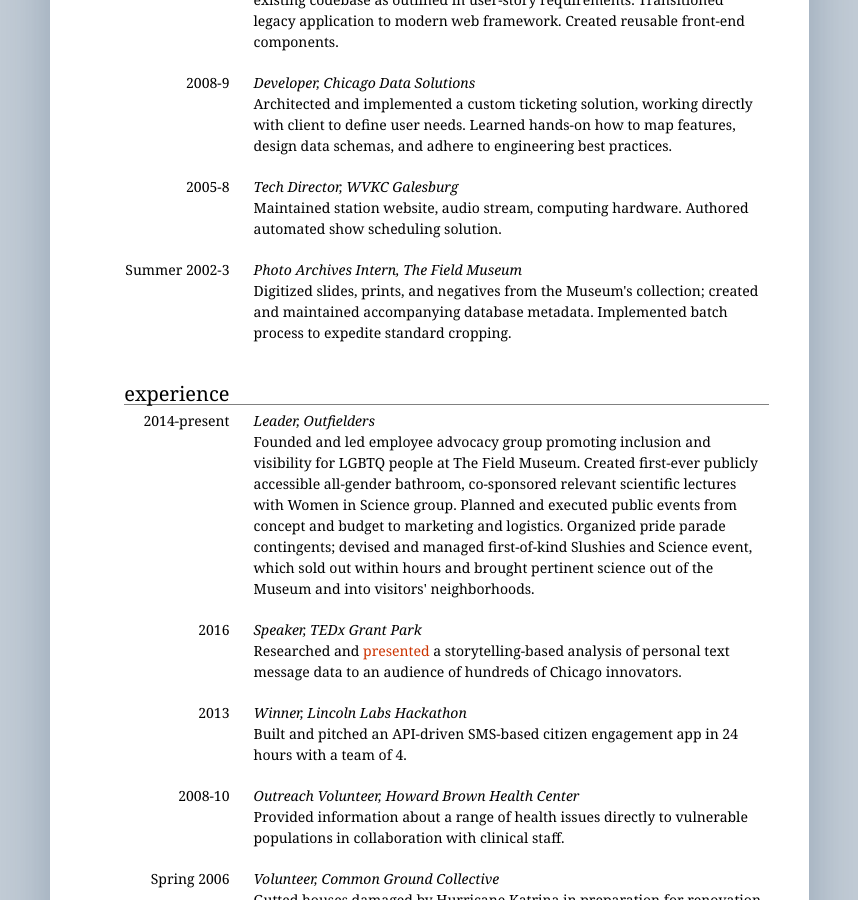
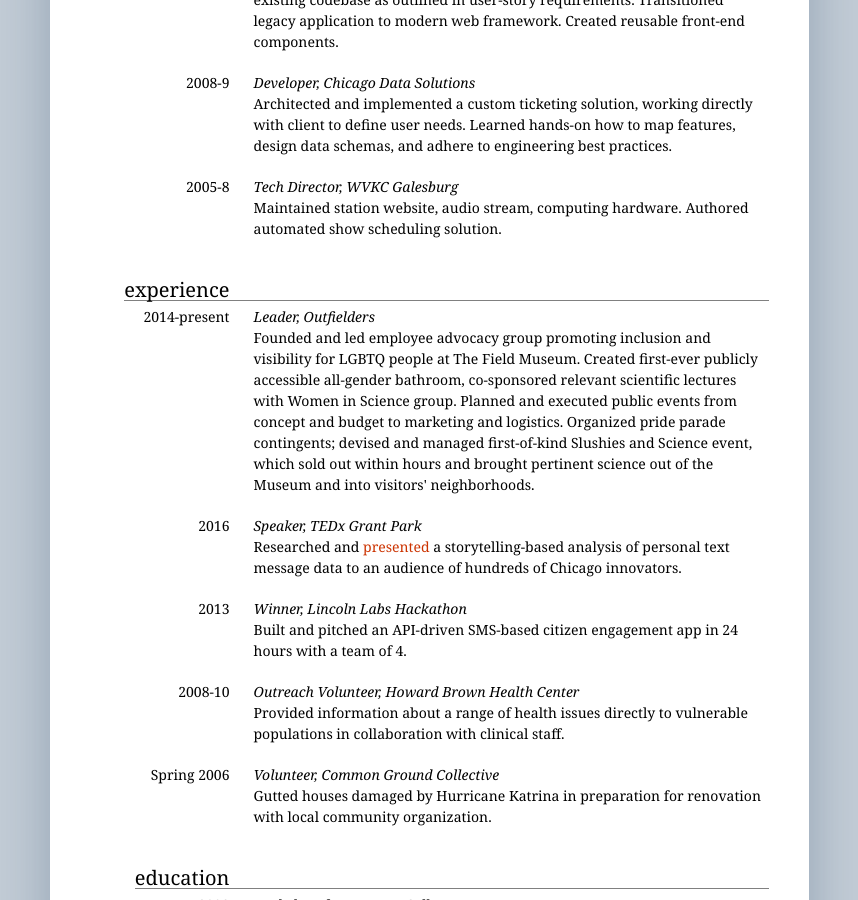
Before and after one commit to telegraham/resume, a Jekyll site: the page built from index.html, in a window 1280 px wide and 900 px high, scrolled down 1104 px. Shown: the whole window, without its empty margins (211-1069 px from the left). Built offline with Jekyll 4.4.1, drawn with Linux system fonts in a browser that asks for light colours.

Commit message:
bye photo archives intern

```diff
--- a/_data/resume.json
+++ b/_data/resume.json
@@ -46,12 +46,6 @@
 			"when": "2005-8",
 			"how": "Maintained station website, audio stream, computing hardware. Authored automated show scheduling solution."
 		},
-		{
-			"what": "Photo Archives Intern",
-			"where": "The Field Museum",
-			"when": "Summer 2002-3",
-			"how": "Digitized slides, prints, and negatives from the Museum's collection; created and maintained accompanying database metadata. Implemented batch process to expedite standard cropping."
-		},
 	],
 	"experience": [
 		{
```
